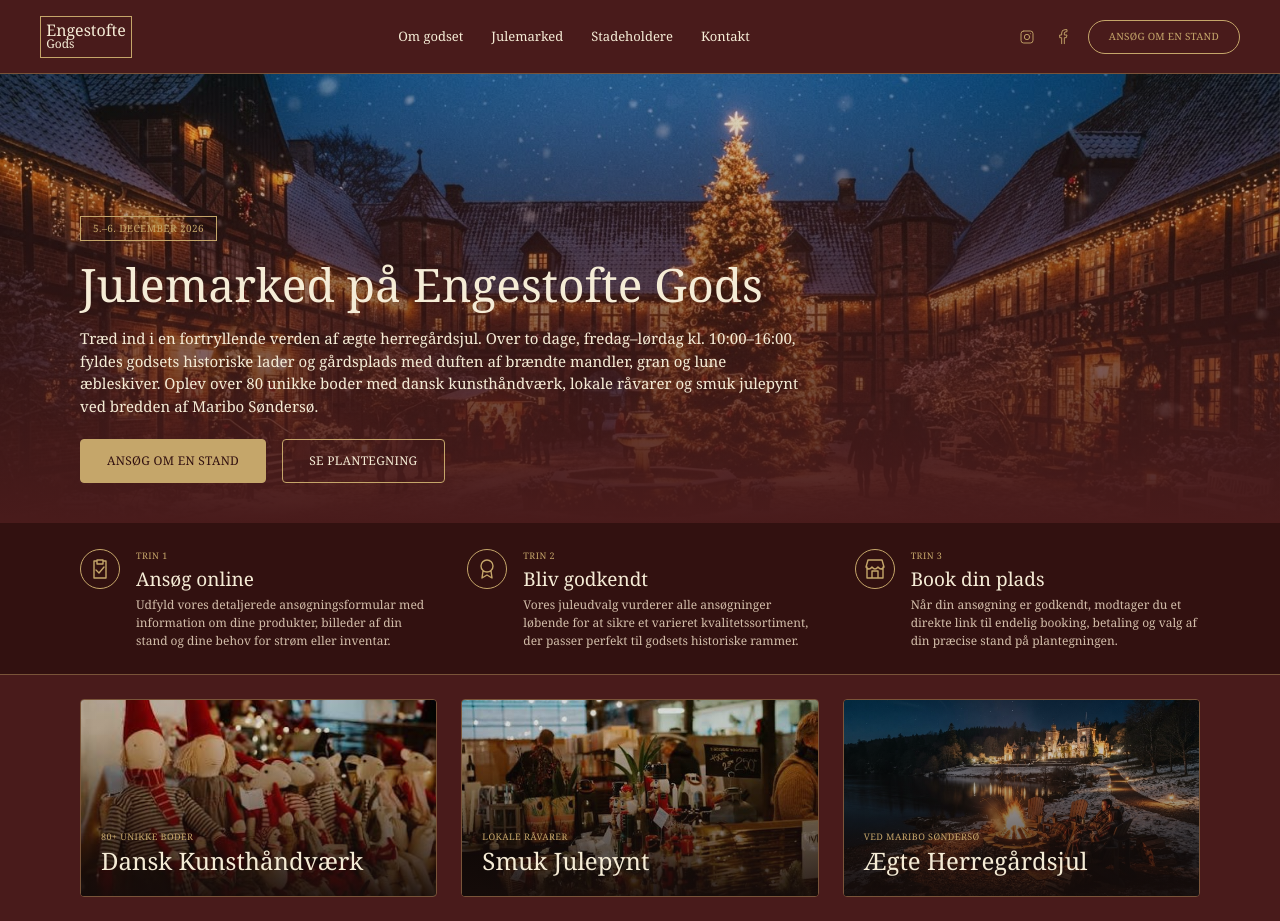
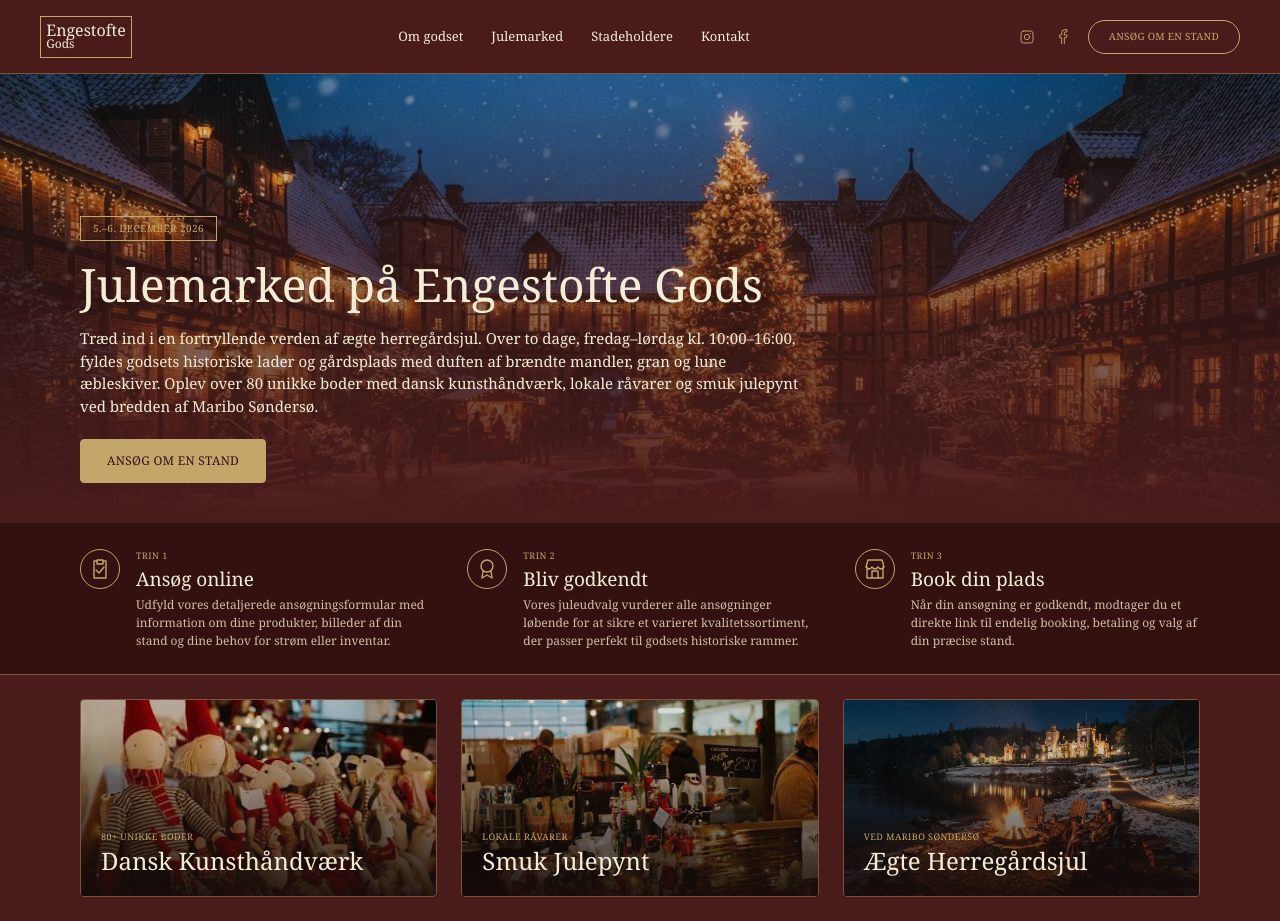
Before and after one commit to Rovelt123/standflow, a React (Vite) app in the folder frontend/: page / in a window 1280 px wide. Built offline with nearby package versions, Linux system fonts and the light colour scheme; no server answers.

Commit message:
chore: ignore uploads/ og fjern plantegning fra frontend

```diff
--- a/frontend/src/components/admin/AdminSidebar.jsx
+++ b/frontend/src/components/admin/AdminSidebar.jsx
@@ -5,7 +5,6 @@ const iconPaths = {
   overview: 'M4 4h6v6H4zM14 4h6v6h-6zM4 14h6v6H4zM14 14h6v6h-6z',
   applications: 'M6 3h8l4 4v14H6zM14 3v4h4M9 12h6M9 16h6',
   standholders: 'M4 10l1.5-5h13L20 10M4 10v9h16v-9M4 10c0 1.5 1.3 2.5 2.7 2.5S9.3 11.5 9.3 10c0 1.5 1.3 2.5 2.7 2.5s2.7-1 2.7-2.5c0 1.5 1.3 2.5 2.6 2.5S20 11.5 20 10M10 19v-4h4v4',
-  sitePlan: 'M4 4h16v7H4zM4 14h7v6H4zM14 14h6v6h-6z',
   economy: 'M4 5h16v14H4zM4 9l8 5 8-5',
   settings: 'M12 9a3 3 0 1 0 0 6 3 3 0 0 0 0-6zM12 2l1.8 2.6 3.1-.7.7 3.1L20.2 9l-1.3 3 1.3 3-2.6 1.9-.7 3.1-3.1-.7L12 22l-1.8-2.7-3.1.7-.7-3.1L3.8 15l1.3-3-1.3-3 2.6-2 .7-3.1 3.1.7z',
 }
@@ -14,7 +13,6 @@ const navItems = [
   { label: 'Oversigt', icon: 'overview', to: '/kontrolpanel' },
   { label: 'Ansøgninger', icon: 'applications', to: '/kontrolpanel' },
   { label: 'Stadeholdere', icon: 'standholders', to: '/kontrolpanel/stadeholdere' },
-  { label: 'Plantegning', icon: 'sitePlan' },
   { label: 'Økonomi', icon: 'economy' },
   { label: 'Indstillinger', icon: 'settings', to: '/brugerportal?tab=settings' },
   { label: 'Beskeder', icon: 'economy', to: '/kontrolpanel/beskeder' },
--- a/frontend/src/pages/landing/LandingPage.jsx
+++ b/frontend/src/pages/landing/LandingPage.jsx
@@ -9,7 +9,7 @@ import manorImage from '../../assets/images/manor-by-the-lake.jpg'
 const steps = [
   { title: 'Ansøg online', icon: 'clipboard', text: 'Udfyld vores detaljerede ansøgningsformular med information om dine produkter, billeder af din stand og dine behov for strøm eller inventar.' },
   { title: 'Bliv godkendt', icon: 'medal', text: 'Vores juleudvalg vurderer alle ansøgninger løbende for at sikre et varieret kvalitetssortiment, der passer perfekt til godsets historiske rammer.' },
-  { title: 'Book din plads', icon: 'shop', text: 'Når din ansøgning er godkendt, modtager du et direkte link til endelig booking, betaling og valg af din præcise stand på plantegningen.' },
+  { title: 'Book din plads', icon: 'shop', text: 'Når din ansøgning er godkendt, modtager du et direkte link til endelig booking, betaling og valg af din præcise stand.' },
 ]
 
 const experiences = [
@@ -31,7 +31,6 @@ function LandingPage() {
             <p className={styles.description}>Træd ind i en fortryllende verden af ægte herregårdsjul. Over to dage, fredag–lørdag kl. 10:00–16:00, fyldes godsets historiske lader og gårdsplads med duften af brændte mandler, gran og lune æbleskiver. Oplev over 80 unikke boder med dansk kunsthåndværk, lokale råvarer og smuk julepynt ved bredden af Maribo Søndersø.</p>
             <div className={styles.buttons}>
               <Button to="/ansoegning" variant="primary">ANSØG OM EN STAND</Button>
-              <Button>SE PLANTEGNING</Button>
             </div>
           </div>
         </section>
```
Also changed, not shown: 1 other file (tests, documents, lock files or other folders).
